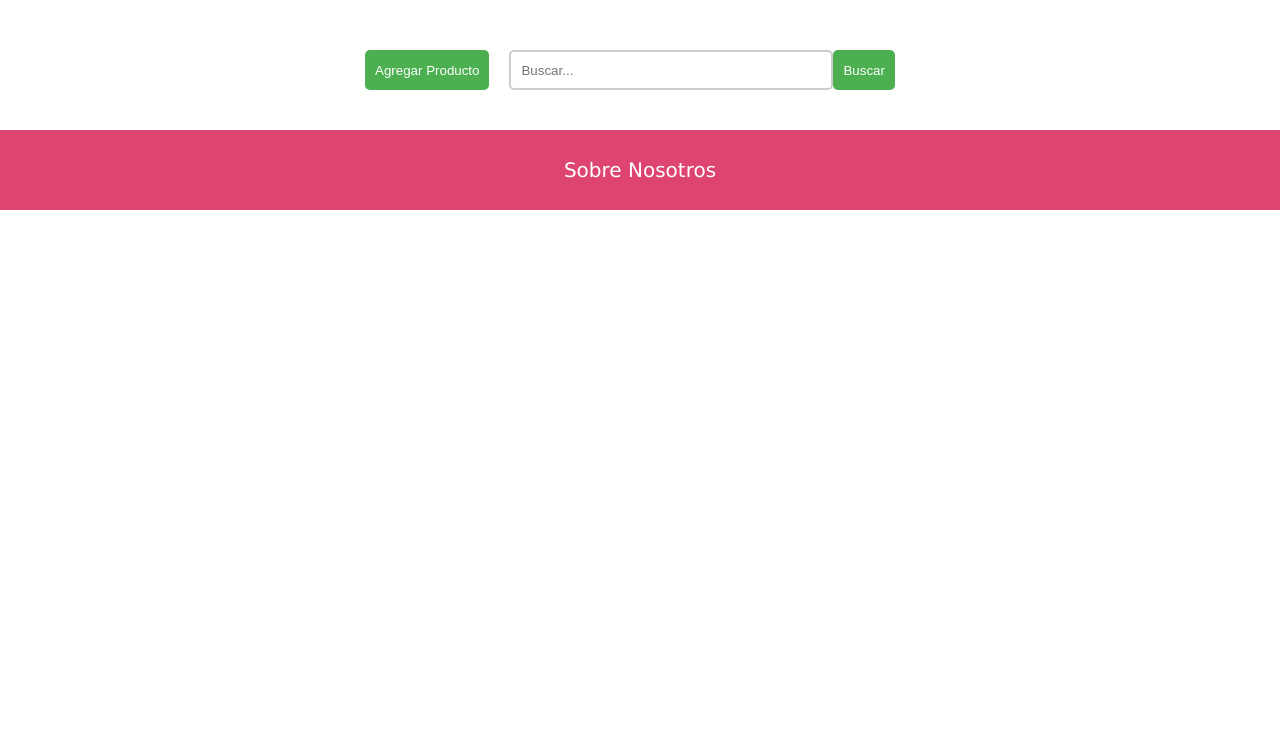
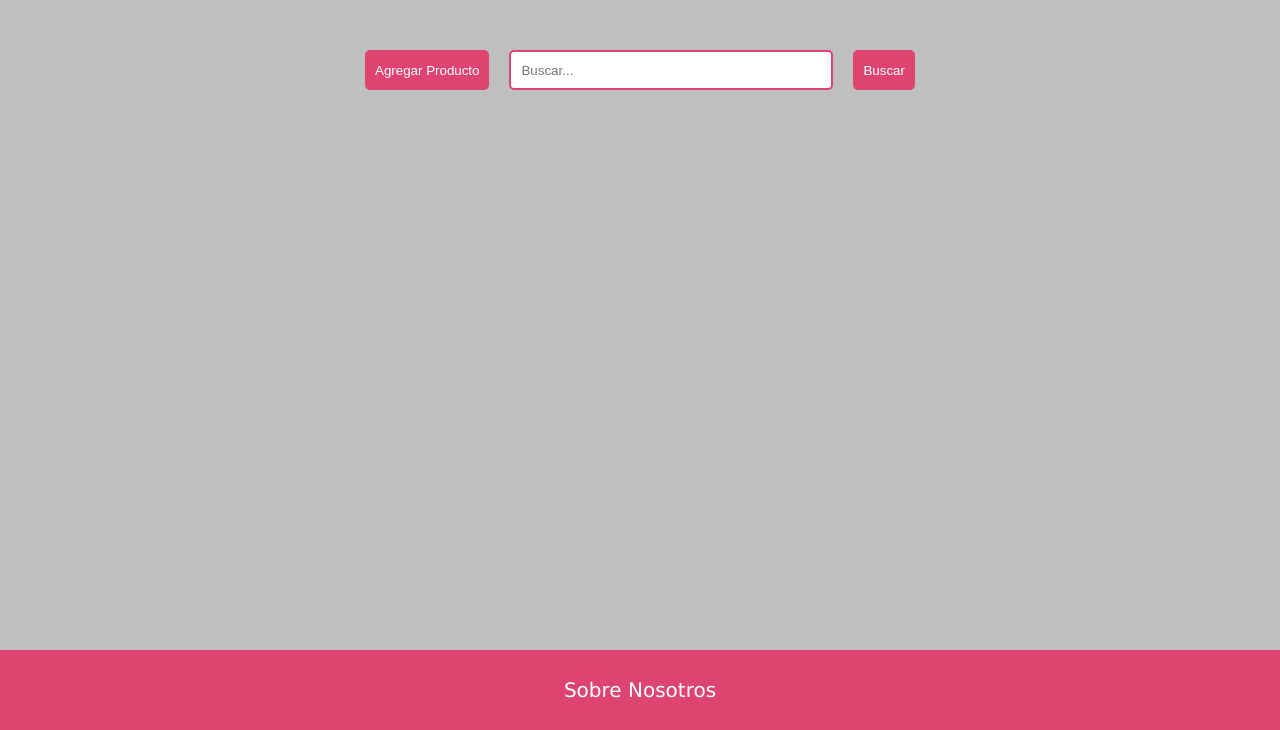
Before and after one commit to ccalder0n/CodoACodo, a Flask app: template templates/tienda.html in a window 1280 px wide. Shown: the part 120-850 px from the top of the page. Before the commit the page ends 330 px from the top, so only its background shows below. Run offline with Flask 3, Linux system fonts and the light colour scheme; the template is opened without the code that fills it, so the values that code supplies are empty.

Commit message:
+ estilo

```diff
--- a/static/css/tienda.css
+++ b/static/css/tienda.css
@@ -1,13 +1,23 @@
+:root{
+  --morado: #dd4470;
+  --rosa: #eb5982;
+  --gris: #c0bfbf;
+  --oscuro: rgb(63, 62, 62);
+  --claro: white;
+  font-family: Arial, Helvetica, sans-serif;
+}
+
 .seccionUno{
   display: flex;
   justify-content: center;
   align-items: flex-end;
+  background-color: var(--gris);
 }
 
 .seccionUno button{
   padding: 10px;
   border: none;
-  background-color: #4CAF50;
+  background-color: var(--morado);
   border-radius: 5px;
   cursor: pointer;
   height: 40px;
@@ -15,7 +25,7 @@
 }
 .seccionUno button a {
   text-decoration: none;
-  color: white;
+  color: var(--claro);
 }
 
 .buscar-container {
@@ -27,25 +37,27 @@
 .buscar-bar {
     width: 300px;
     padding: 10px;
-    border: 2px solid #ccc;
+    border: 2px solid var(--morado);
     border-radius: 5px;
 }
 
 .buscar-button {
-    padding: 10px;
+    margin: 0 20px;
     border: none;
-    background-color: #4CAF50;
-    color: white;
+    background-color: var(--morado);
+    color: var(--claro);
     border-radius: 5px;
     cursor: pointer;
 }
 
 .buscar-button:hover {
-    background-color: #45a049;
+    background-color: var(--rosa);
 }
 
 
 .productosContainer {
+    min-height: 70vh;
+    background-color: var(--gris);
     display: flex;
     flex-wrap: wrap;
     justify-content: space-between;
@@ -53,17 +65,15 @@
     font-family: "Roboto", sans-serif;
     font-weight: 400;
     font-style: normal;
-    margin: 2rem;
   }
 
   .productoContainer {
     padding: 2rem;
-
     margin: 1rem;
-    border: 1px solid #ddd;
+    border: 1px solid var(--claro);
     border-radius: 8px;
     box-shadow: 0 2px 8px rgba(0, 0, 0, 0.1);
-    background-color: #fff;
+    background-color: var(--claro);
     transition: transform 0.2s;
     max-width: 400px;
     text-align: center;
@@ -72,14 +82,14 @@
 
 
   .productoDetalle {
-    background-color: red;
+    background-color: var(--morado);
   }
   .categoria-producto {
-    color :#ca3d38;
+    color: var(--morado);
     font-weight: bold;
   }
   .producto-precio{
-    color:red
+    color: var(--morado);
   }
 
   .producto-imagen{
@@ -89,8 +99,8 @@
     margin: 0 auto;
   }
   .boton-eliminar {
-    background-color: #ff6347; /* Color de fondo */
-    color: #fff; /* Color del texto */
+    background-color: var(--rosa); /* Color de fondo */
+    color: var(--claro); /* Color del texto */
     border: none; /* Sin borde */
     padding: 0.5rem 1rem; /* Espaciado interno */
     cursor: pointer; /* Cambiar cursor a pointer al pasar el mouse */
--- a/templates/tienda.html
+++ b/templates/tienda.html
@@ -27,18 +27,15 @@
     </header>
     <main>
         <div class="seccionUno">
-     <button> <a href="nuevoProducto.html">Agregar Producto</a> </button>
-        <div class="buscar-container">
-            <input type="text" class="buscar-bar" placeholder="Buscar...">
-            <button class="buscar-button">Buscar</button>
+                <div class="buscar-container">
+                    <button class="buscar-button"><a href="nuevoProducto.html">Agregar Producto</a></button>
+                    <input type="text" class="buscar-bar" placeholder="Buscar...">
+                    <button class="buscar-button">Buscar</button>
+                </div>
         </div>
-    </div>
         <div class="productosContainer" id="productos">
 
-
-
         </div>
-
     </main>
     <footer>
         <div id="pie">
```
